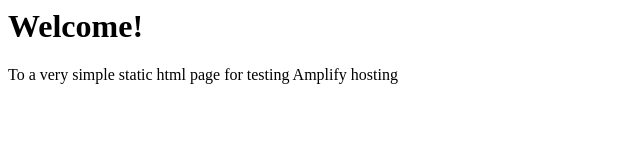
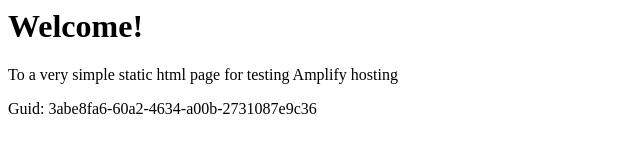
Before and after one commit to aws-aemilia-cmh/Github-PR-Commit-Integration-Test-DoNotTouch-GitHubAutoBuildCanaryTest-v1-preprod-us-east-2, a website: page src/index.html in a window 1280 px wide. Shown: the whole page, without its empty margins (0-640 px from the left). Drawn offline with Linux system fonts and the light colour scheme.

Commit message:
commit from integ tests

```diff
--- a/src/index.html
+++ b/src/index.html
@@ -1,3 +1,5 @@
+
+
 <html lang="en">
 
 <head>
@@ -10,6 +12,6 @@
 <body>
     <h1>Welcome!</h1>
     <p>To a very simple static html page for testing Amplify hosting</p>
-</body>
+    <p>Guid: 3abe8fa6-60a2-4634-a00b-2731087e9c36</p></body>
 
 </html>
```
